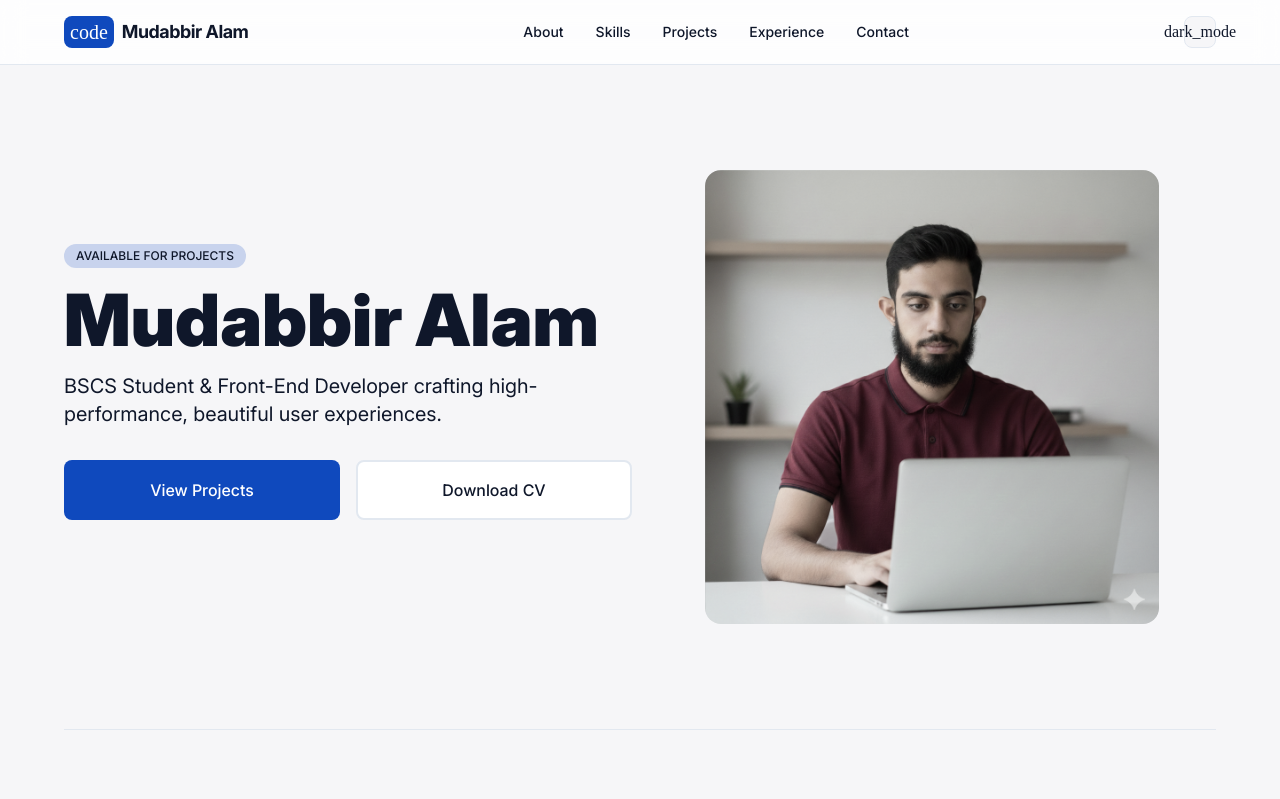
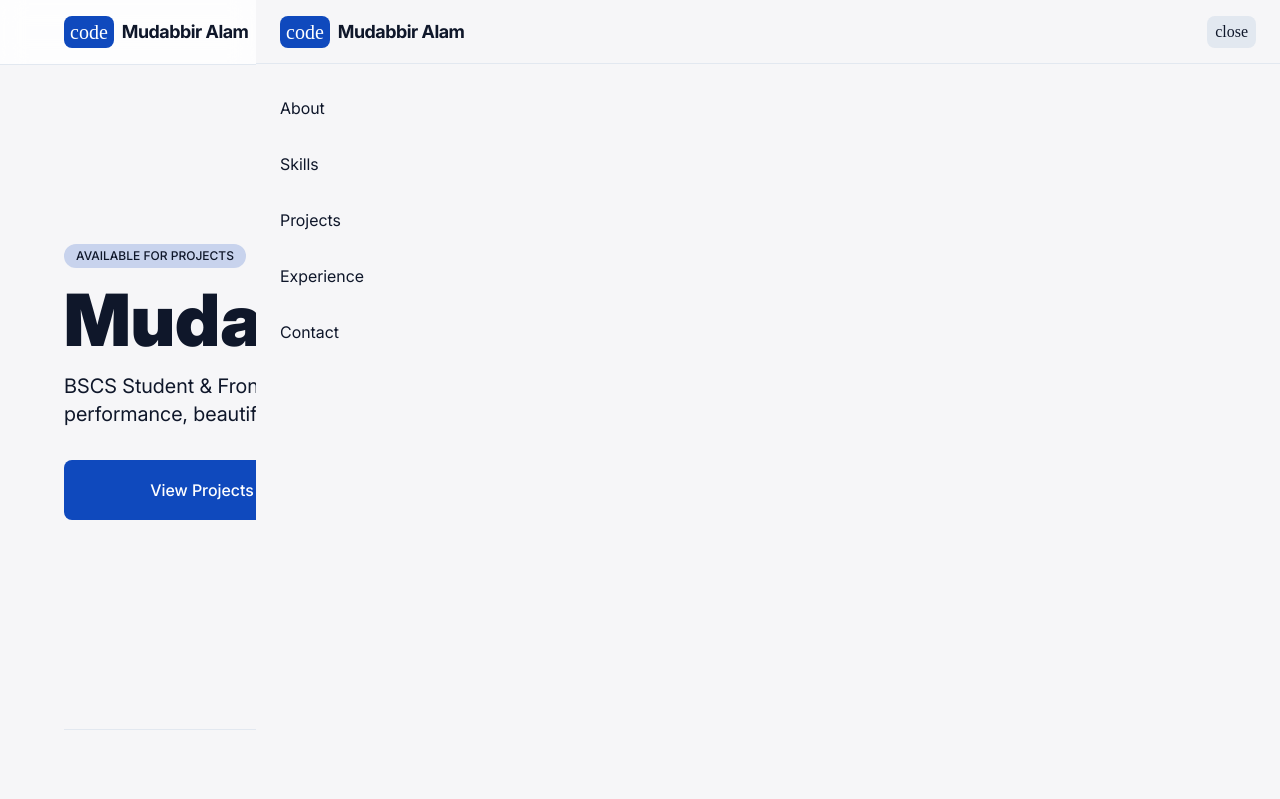
Before and after one commit to mudabbir-alam/portfolio, a React (Vite) app: page / in a window 1280 px wide. Shown: the top 799 px of the page. Built offline with nearby package versions, Linux system fonts and the light colour scheme; a web font is replaced by a local one.

Commit message:
Sidebar Added

```diff
--- a/src/components/Header/NavItems.jsx
+++ b/src/components/Header/NavItems.jsx
@@ -1,13 +1,14 @@
 import React from "react";
 
-function NavItems() {
-    const navItems = [
+export const navItems = [
         {name: "About", id: "about"},
         {name: "Skills", id: "skills"},
         {name: "Projects", id: "selected-projects"},
         {name: "Experience", id: "experience-section"},
         {name: "Contact", id: "contact"}
     ];
+
+function NavItems() {
     return (
         <ol className="gap-8 text-sm font-medium hidden md:flex">
             {navItems.map((item, index) => (
--- a/src/components/Main/Main.jsx
+++ b/src/components/Main/Main.jsx
@@ -5,6 +5,7 @@ import TechStack from "./TechStack.jsx";
 import SelectedProjects from "./SelectedProjects.jsx";
 import ExperienceSection from "./ExperienceSection.jsx";
 import Contact from "./Contact.jsx";
+import Sidebar from "./Sidebar.jsx";
 
 function Main() {
     return (
@@ -15,6 +16,7 @@ function Main() {
             <SelectedProjects />
             <ExperienceSection />
             <Contact />
+            <Sidebar />
         </main>
     );
 }
--- a/src/components/Main/Sidebar.jsx
+++ b/src/components/Main/Sidebar.jsx
@@ -1,9 +1,19 @@
 import React from "react";
+import Logo from "../Header/Logo";
+import { navItems } from "../Header/NavItems";
 
 function Sidebar() {
     return (
-        <aside className="w-3/10 h-screen ">
-            <div></div>
+        <aside className="w-4/5 h-screen fixed top-0 right-0 bg-background z-10 flex flex-col gap-8">
+            <div className="border-b border-border h-16 w-full flex justify-between items-center px-6">
+                <Logo />
+                <button className="material-symbols-outlined leading-none p-2 bg-slate-200 rounded-lg text-foreground">close</button>
+            </div>
+            <nav className="flex flex-col gap-8 px-6">
+                {navItems.map((item, index) => (
+                    <a href={`#${item.id}`} key={item.id}>{item.name}</a>
+                ))}
+            </nav>
         </aside>
     );
 }
```
